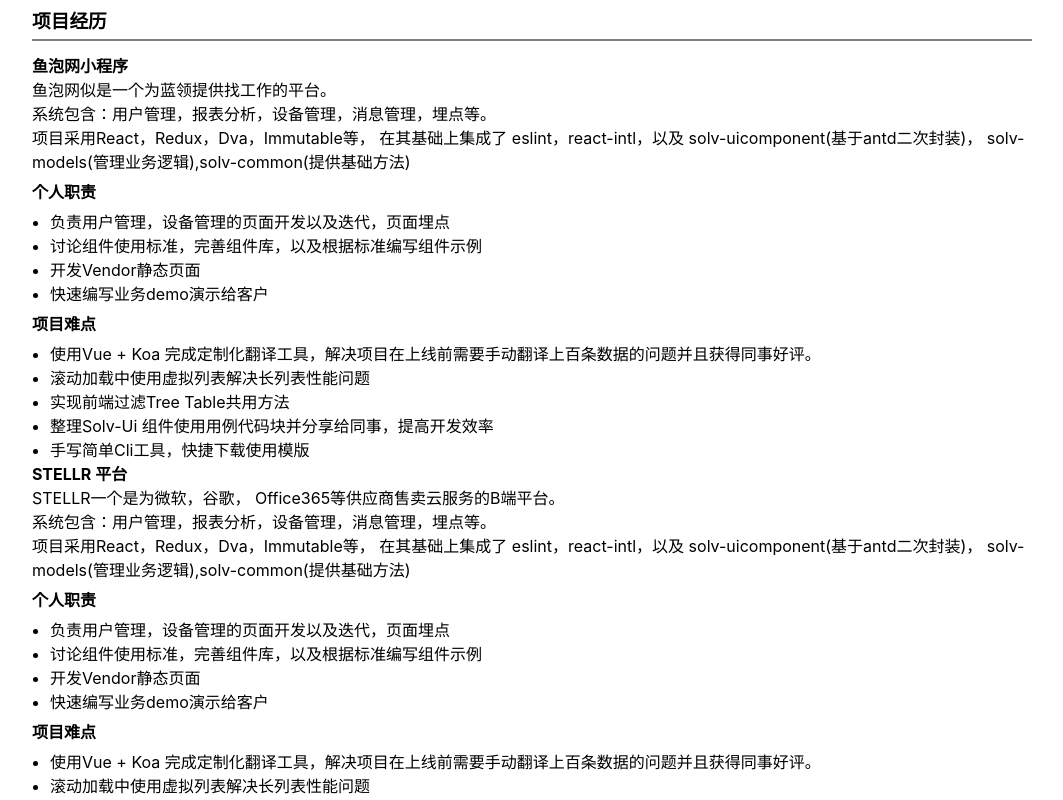
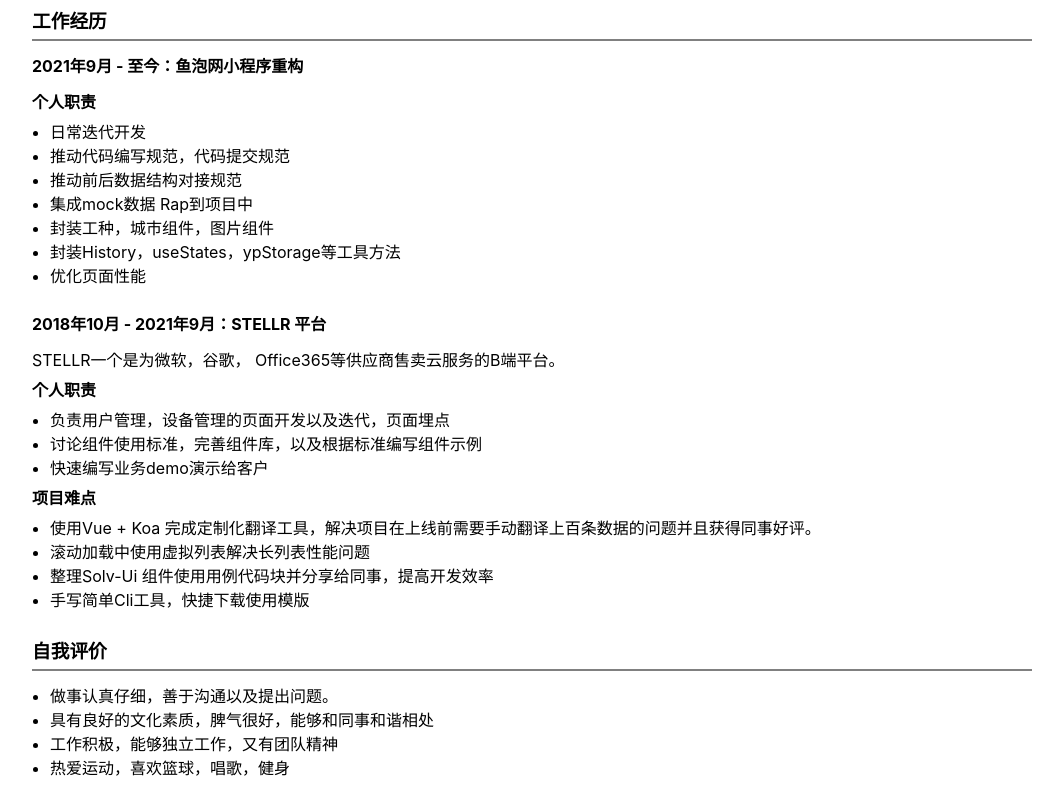
Before and after one commit to 1847016090/testGithubActions, a React (Create React App) app: page / in a window 1280 px wide. Shown: the part 700-1500 px from the top of the page, without its empty margins (108-1171 px from the left). Built offline with nearby package versions, Linux system fonts and the light colour scheme.

Commit message:
fix:简历调整

```diff
--- a/src/App.js
+++ b/src/App.js
@@ -48,11 +48,11 @@
         <h3 class="header-title">工作经历</h3>
         <div className="_flex _between _m_t_1">
           <div>{showInfo("成都聚思力技术股份有限公司")} | 前端开发工程师</div>
-          <div>{showInfo("2018年10月 - 2021年10月")}</div>
+          <div>{showInfo("2018年10月 - 2021年9月")}</div>
         </div>
         <div className="_flex _between _m_t_1">
           <div>{showInfo("成都鱼泡网科技有限公司")} | 前端开发工程师</div>
-          <div>{showInfo("2021年10月 - 至今")}</div>
+          <div>{showInfo("2021年9月 - 至今")}</div>
         </div>
       </div>
       {/* 专业技能 */}
@@ -71,21 +71,37 @@
       </div>
       {/* 项目经历 */}
       <div>
-        <h3 className="header-title">项目经历</h3>
+        <h3 className="header-title">工作经历</h3>
         <div>
-          <div className="_bold">鱼泡网小程序</div>
-          <div>鱼泡网似是一个为蓝领提供找工作的平台。</div>
-          <div>系统包含：用户管理，报表分析，设备管理，消息管理，埋点等。</div>
+          <div className="_bold _m_b_1">2021年9月 - 至今：鱼泡网小程序重构</div>
+          <div className="_bold _m_t_half _m_b_half">个人职责</div>
+          <ul className="_m_b_2">
+            <li>日常迭代开发</li>
+            <li>推动代码编写规范，代码提交规范</li>
+            <li>推动前后数据结构对接规范</li>
+            <li>集成mock数据 Rap到项目中</li>
+            <li>封装工种，城市组件，图片组件</li>
+            <li>封装History，useStates，ypStorage等工具方法</li>
+            <li>优化页面性能</li>
+          </ul>
+        </div>
+        <div>
+          <div className="_bold _m_b_1">
+            2018年10月 - 2021年9月：STELLR 平台
+          </div>
           <div>
+            STELLR一个是为微软，谷歌， Office365等供应商售卖云服务的B端平台。
+          </div>
+          {/* <div>系统包含：用户管理，报表分析，设备管理，消息管理，埋点等。</div> */}
+          {/* <div>
             项目采用React，Redux，Dva，Immutable等， 在其基础上集成了
             eslint，react-intl，以及 solv-uicomponent(基于antd二次封装)，
             solv-models(管理业务逻辑),solv-common(提供基础方法)
-          </div>
+          </div> */}
           <div className="_bold _m_t_half _m_b_half">个人职责</div>
           <ul>
             <li>负责用户管理，设备管理的页面开发以及迭代，页面埋点</li>
             <li>讨论组件使用标准，完善组件库，以及根据标准编写组件示例</li>
-            <li>开发Vendor静态页面</li>
             <li>快速编写业务demo演示给客户</li>
           </ul>
           <div className="_bold _m_t_half _m_b_half">项目难点</div>
@@ -95,37 +111,6 @@
               完成定制化翻译工具，解决项目在上线前需要手动翻译上百条数据的问题并且获得同事好评。
             </li>
             <li>滚动加载中使用虚拟列表解决长列表性能问题</li>
-            <li>实现前端过滤Tree Table共用方法</li>
-            <li>整理Solv-Ui 组件使用用例代码块并分享给同事，提高开发效率</li>
-            <li>手写简单Cli工具，快捷下载使用模版</li>
-          </ul>
-        </div>
-        <div>
-          <div className="_bold">STELLR 平台</div>
-          <div>
-            STELLR一个是为微软，谷歌， Office365等供应商售卖云服务的B端平台。
-          </div>
-          <div>系统包含：用户管理，报表分析，设备管理，消息管理，埋点等。</div>
-          <div>
-            项目采用React，Redux，Dva，Immutable等， 在其基础上集成了
-            eslint，react-intl，以及 solv-uicomponent(基于antd二次封装)，
-            solv-models(管理业务逻辑),solv-common(提供基础方法)
-          </div>
-          <div className="_bold _m_t_half _m_b_half">个人职责</div>
-          <ul>
-            <li>负责用户管理，设备管理的页面开发以及迭代，页面埋点</li>
-            <li>讨论组件使用标准，完善组件库，以及根据标准编写组件示例</li>
-            <li>开发Vendor静态页面</li>
-            <li>快速编写业务demo演示给客户</li>
-          </ul>
-          <div className="_bold _m_t_half _m_b_half">项目难点</div>
-          <ul>
-            <li>
-              使用Vue + Koa
-              完成定制化翻译工具，解决项目在上线前需要手动翻译上百条数据的问题并且获得同事好评。
-            </li>
-            <li>滚动加载中使用虚拟列表解决长列表性能问题</li>
-            <li>实现前端过滤Tree Table共用方法</li>
             <li>整理Solv-Ui 组件使用用例代码块并分享给同事，提高开发效率</li>
             <li>手写简单Cli工具，快捷下载使用模版</li>
           </ul>
```
